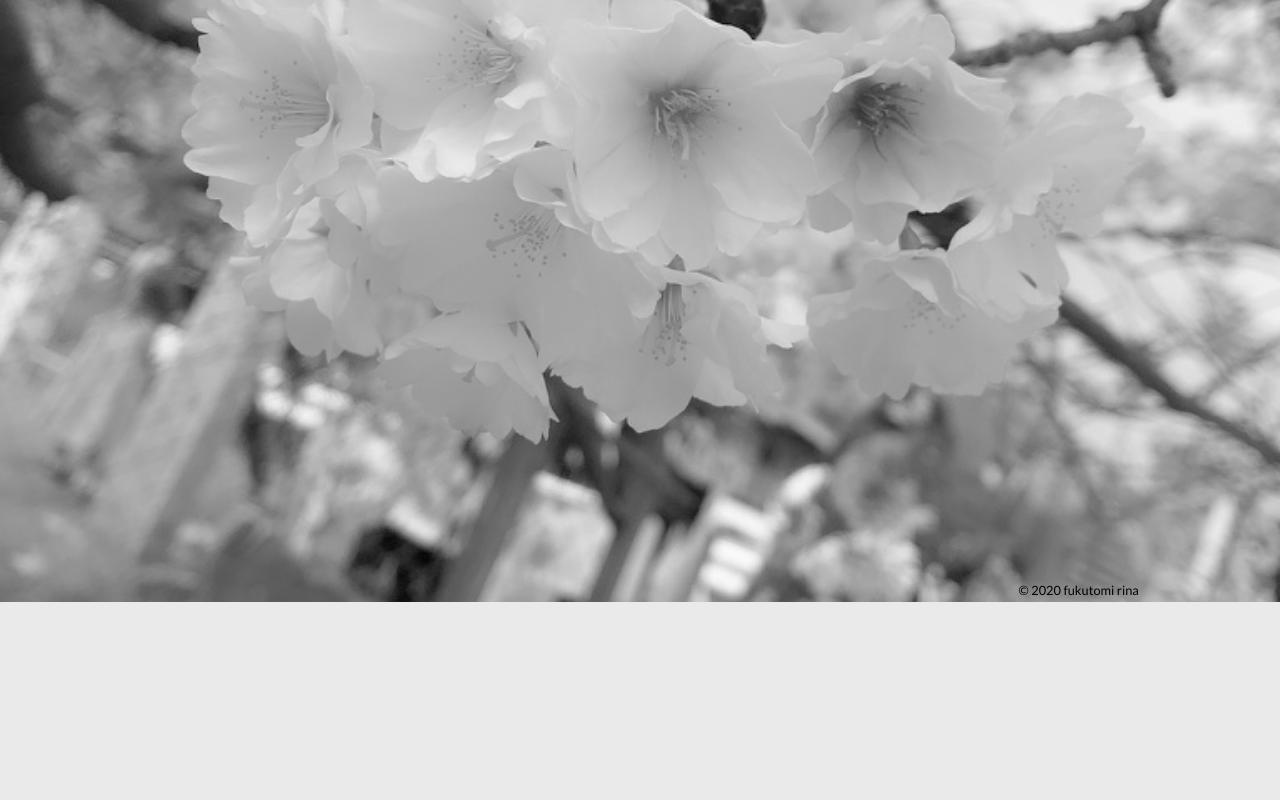
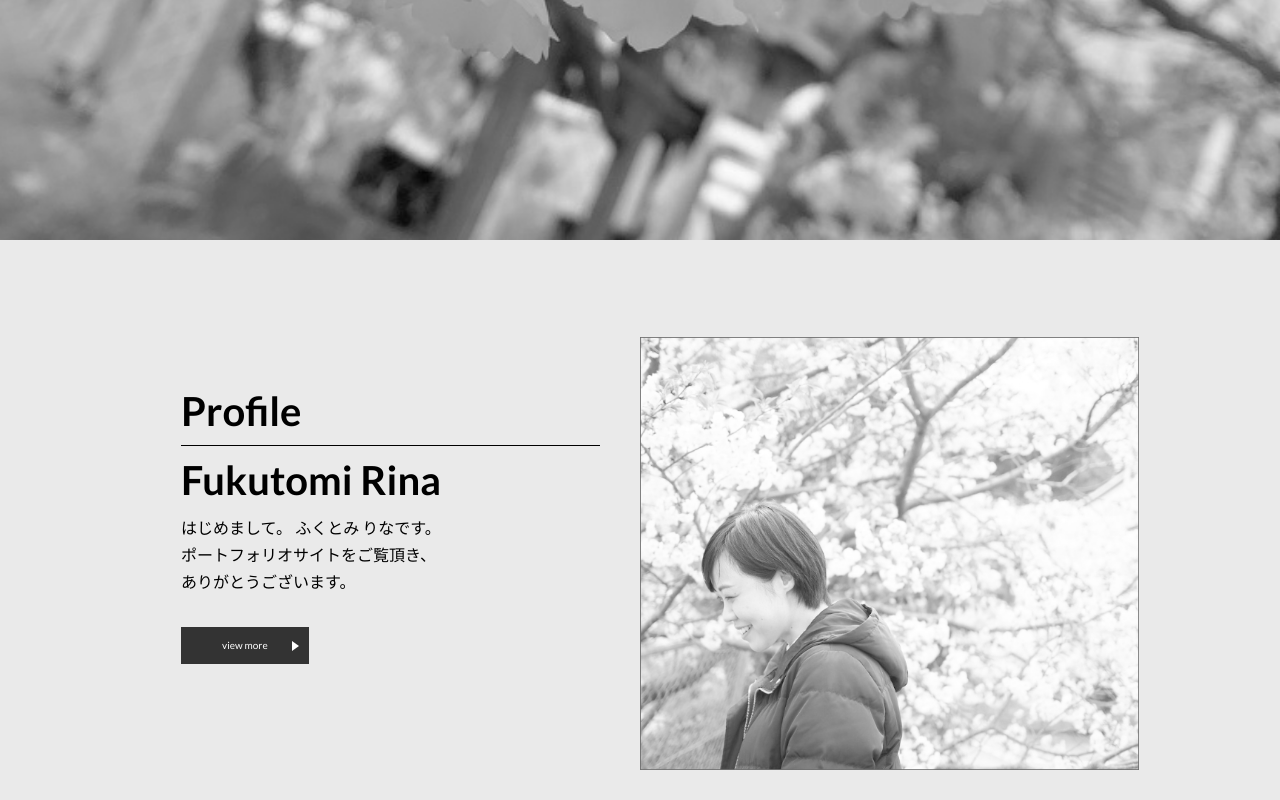
Before and after one commit to fukutomirina/portfolio, a plain HTML site: page index.html in a window 1280 px wide. Shown: the part 640-1440 px from the top of the page. Before the commit the page ends 1242 px from the top, so only its background shows below. Drawn offline with Linux system fonts and the light colour scheme; some packages are replaced by stand-ins of ours.

Commit message:
サーバーUP分に差替え

```diff
--- a/css/style.css
+++ b/css/style.css
@@ -46,6 +46,7 @@ header部分
   position: fixed;
   width: 100%;
   background-color: #ffffff8e;
+  z-index: 999999;
 }
 .index_header {
   justify-content: space-between;
@@ -93,18 +94,19 @@ nav部分
 hero部分
 ---------------------*/
 .index_hero {
+  background-image: url(../img/top_img.jpg);
   background-size: cover;
-  background-position: center top;
+  background-position: center bottom;
   background-repeat: no-repeat;
-  background: url(../img/top_img.jpg) no-repeat center center / cover;
-  min-height: 100vh;
+  height: 880px;
+  min-height: 320px;
 }
 .index_hero_title {
   padding-top: 320px;
   text-transform: capitalize;
 }
 .index_hero_name1 {
-  font-size: 7.2rem;
+  font-size: 8rem;
   font-weight: bold;
   line-height: 1.2;
 }
@@ -115,24 +117,74 @@ hero部分
   padding-left: 1%;
 }
 /*---------------------
+Button部分
+---------------------*/
+.button_viewmore {
+  position: relative;
+  display: inline-block;
+  padding: .9em 4em;
+  background-color: #333;
+  border: 1px solid #333;
+  color: #fff;
+  text-align: center;
+  text-decoration: none;
+  transition: all .1s;
+  margin-top: 32px;
+  z-index: 10;
+}
+.button_viewmore::after {
+  position: absolute;
+  top: 50%;
+  right: .2em;
+  content: '';
+  margin-top: -5px;
+  border: 7px solid transparent;
+  border-top-width: 5px;
+  border-bottom-width: 5px;
+  border-left-color: #fff;
+  transition: all .3s;
+  z-index: 10;
+}
+.button_viewmore:hover {
+  background-color: #fff;
+  color: #333;
+  z-index: 10;
+}
+.post-contents .button01:hover::after {
+  border-left-color: #333;
+  z-index: 10;
+}
+/*---------------------
 footer部分
 ---------------------*/
 .index_footer {
   color: #000;
   font-size: 1.6rem;
-  padding-top: 96vh;
   text-align: end;
+  background-color: #ffffff8e;
+  margin-top: 80px;
 }
 .index_footer2 {
   color: #000;
   font-size: 1.6rem;
   text-align: end;
+  background-color: #ffffff8e;
 }
 /*---------------------
 profile部分
 ---------------------*/
+.index_profile {
+  margin-top: 320px;
+}
 .profile_top {
   padding-top: 160px;
+}
+.profile_top_title1-1 {
+  text-align: left;
+  font-size: 4rem;
+  color: #000;
+  text-transform: capitalize;
+  border-bottom: 1px solid #000;
 }
 .profile_top_title1 {
   text-align: center;
@@ -282,6 +334,13 @@ works部分
 .works_top1 {
 padding-top: 160px;
 }
+.works_top_title1-1 {
+  text-align: left;
+  font-size: 4rem;
+  color: #000;
+  text-transform: capitalize;
+  border-bottom: 1px solid #000;
+}
 .works_top_title1 {
   text-align: center;
   font-size: 5.6rem;
@@ -407,8 +466,8 @@ input[type="reset"] {
   display: block;
   margin-top: 24px;
   margin-bottom: 24px;
-  background-color: #000;
-  border: 1px #000 solid;
+  background-color: #333;
+  border: 1px #333 solid;
   font-size: 1,6rem;
   color: #fff;
 }
--- a/index.html
+++ b/index.html
@@ -45,16 +45,51 @@
     </header>
   </div>
   <!--head部分終わり-->
-  <!--hero部分終わり-->
+  <!--hero部分-->
   <div class="index_hero">
     <div class="index_hero_title wrapper">
       <h2 class="index_hero_name1">fukutomi rina</h2>
       <p class="index_hero_name2">web design portfolio site</p>
     </div>
-  <!--hero部分-->
+  <!--hero部分終わり-->
+  <!--section部分-->
+  <section class="index_profile profile_top wrapper">
+    <div class="profile_top_group1 flex">
+      <div class="profile_top_group2">
+        <h3 class="profile_top_title1-1">profile</h3>
+        <h4 class="profile_top_title2">fukutomi rina</h4>
+        <p class="profile_top_introduction">はじめまして。
+          ふくとみ りなです。<br>
+          ポートフォリオサイトをご覧頂き、<br>
+          ありがとうございます。</p>
+        <a class="button_viewmore" href="profile.html">view more</a>
+      </div>
+      <div class="profile_top_img">
+        <img src="img/top_profile_img.png" alt="私の白黒写真">
+      </div>
+    </div>
+  </section>
+  <section class="works_top1 wrapper">
+    <div class="profile_top_group1 flex">
+      <div class="profile_top_img">
+        <img src="img/top_works_img.png" alt="パソコンの画像">
+      </div>
+      <div class="profile_top_group2">
+        <h3 class="works_top_title1-1">works</h3>
+        <h4 class="profile_top_title2">web site</h4>
+        <p class="profile_top_introduction">
+          訓練開始から卒業までに制作したサイトを<br>
+          まとめました。</p>
+        <a class="button_viewmore" href="works.html">view more</a>
+      </div>
+    </div>
+  </section>
+  <!--section部分終わり-->
   <!--footer部分-->
-    <footer class="index_footer wrapper">
+    <footer class="index_footer">
+      <div class="wrapper">
       <small>&copy; 2020 fukutomi rina</small>
+      </div>
     </footer>
   <!--footer部分終わり-->
   </div>
```
Also changed, not shown: contact.html (+3 -1 lines), profile.html (+3 -1 lines), works.html (+3 -1 lines), img/top_profile_img.png (added), img/top_profile_img@2x.png (added), img/top_works_img.png (added), img/top_works_img@2x.png (added).
